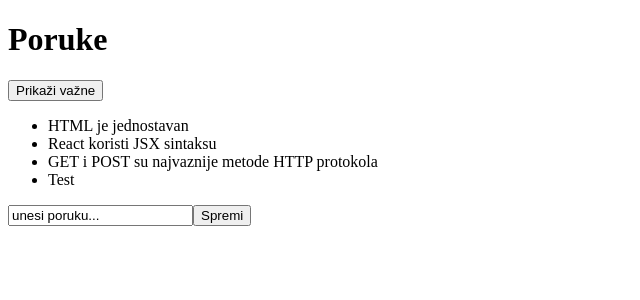
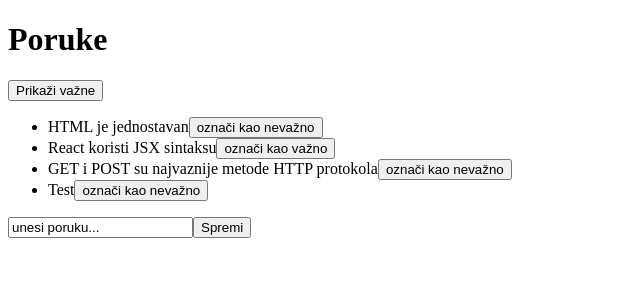
Before and after one commit to gzaharija-pmfst/fsd-vj03, a React (Create React App) app: page / in a window 1280 px wide. Shown: the top 300 px of the page, without its empty margins (0-640 px from the left). Built offline with nearby package versions, Linux system fonts and the light colour scheme; data requests are answered from the project's data file.

Commit message:
PUT zahtjev

```diff
--- a/db.json
+++ b/db.json
@@ -21,7 +21,7 @@
     {
       "sadrzaj": "Test",
       "datum": "2020-10-13T07:57:42.614Z",
-      "vazno": false,
+      "vazno": true,
       "id": 4
     }
   ]
--- a/src/App.js
+++ b/src/App.js
@@ -40,6 +40,20 @@ const App = () => {
     console.log(e.target.value);
     postaviUnos(e.target.value)
   }
+
+  const promjenaVaznostiPoruke = (id) => {
+    const url = `http://localhost:3001/poruke/${id}`
+    const poruka = poruke.find(p => p.id === id)
+    const modPoruka = {
+      ...poruka,
+      vazno: !poruka.vazno
+    }
+
+    axios.put(url, modPoruka)
+      .then(response => {
+        postaviPoruke(poruke.map(p => p.id !== id ? p : response.data))
+      })
+  }
   return (
     <div>
       <h1>Poruke</h1>
@@ -50,7 +64,10 @@ const App = () => {
       </div>
       <ul>
         {porukeZaIspis.map(p =>
-          <Poruka key={p.id} poruka={p} />
+          <Poruka
+            key={p.id}
+            poruka={p}
+            promjenaVaznosti={() => promjenaVaznostiPoruke(p.id)} />
         )}
       </ul>
       <form onSubmit={novaPoruka}>
--- a/src/components/Poruka.js
+++ b/src/components/Poruka.js
@@ -1,8 +1,14 @@
 import React from 'react'
 
-const Poruka = ({poruka}) => {
+const Poruka = ({poruka, promjenaVaznosti}) => {
+  const oznaka = poruka.vazno
+  ? 'označi kao nevažno' : 'označi kao važno'
+
   return (
-    <li>{poruka.sadrzaj}</li>
+    <li>
+      {poruka.sadrzaj}
+      <button onClick={promjenaVaznosti}>{oznaka}</button>
+    </li>
   )
 }
 
```
